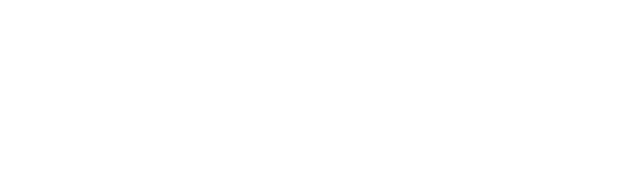
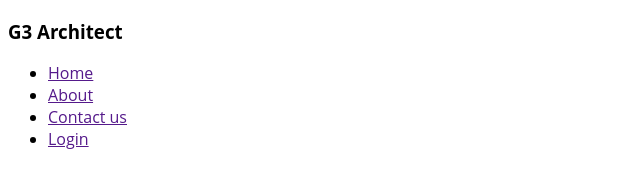
Before and after one commit to EgrSakib/G3-Architect-Website, a plain HTML site: page index.html in a window 1280 px wide. Shown: the whole page, without its empty margins (0-640 px from the left). Drawn offline with Linux system fonts and the light colour scheme.

Commit message:
set up google font

```diff
--- a/Styles/architect.css
+++ b/Styles/architect.css
@@ -0,0 +1,8 @@
+/* Work sans font from google */
+@import url('https://fonts.googleapis.com/css2?family=Work+Sans:wght@400;500;600;700;800&display=swap');
+
+*{
+    font-family: 'Work Sans', sans-serif;
+    font-family: 'lato', sans-serif;
+    font-family: 'Open Sans', sans-serif;
+}
--- a/index.html
+++ b/index.html
@@ -3,10 +3,26 @@
 <head>
     <meta charset="UTF-8">
     <meta name="viewport" content="width=device-width, initial-scale=1.0">
-    <title>G3 Architect</title>
+    <title>G3 Architects</title>
     <link rel="stylesheet" href="Styles/architect.css">
 </head>
 <body>
+    <header>
+        <nav>
+            <h3>G3 Architect</h3>
+            <ul>
+                <li><a href="">Home</a></li>
+                <li><a href="">About</a></li>
+                <li><a href="">Contact us</a></li>
+                <li><a href="">Login</a></li>
+            </ul>
+        </nav>
+    </header>
+    <main>
 
+    </main>
+    <footer>
+
+    </footer>
 </body>
 </html>
```
